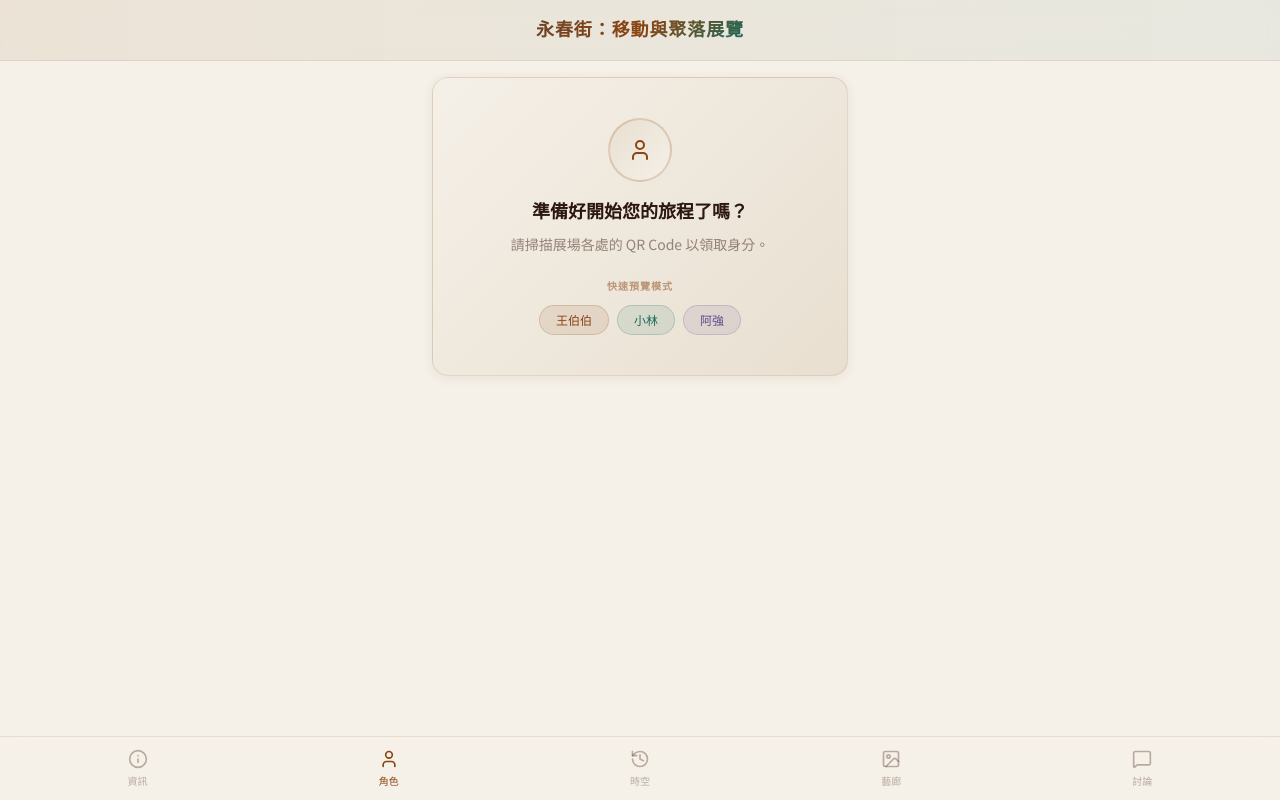
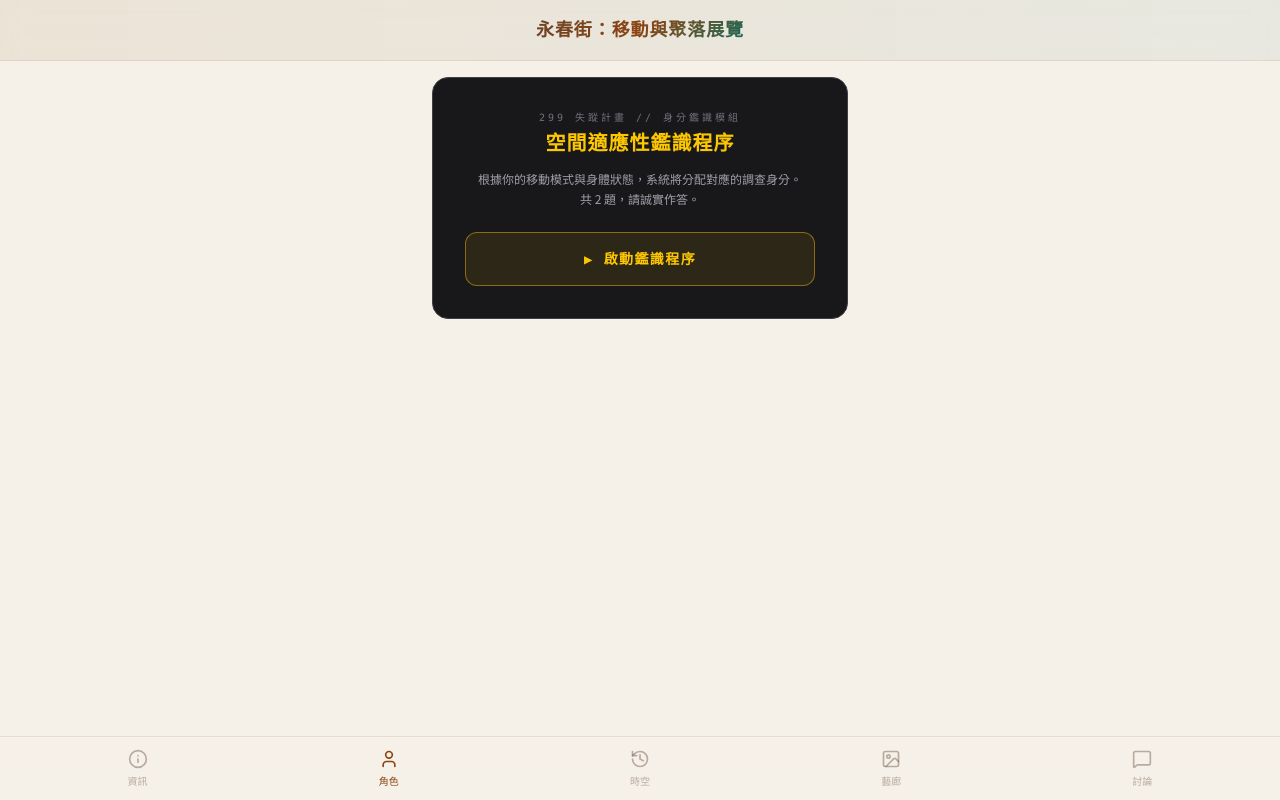
Before and after one commit to foktitus-star/yongchun-exhibition-test, a React (Vite) app: page / in a window 1280 px wide. Both pictures are taken after a click on the button "角色". Built offline with nearby package versions, Linux system fonts and the light colour scheme.

Commit message:
Update App.jsx

```diff
--- a/src/App.jsx
+++ b/src/App.jsx
@@ -65,36 +65,58 @@ if (isFirebaseSetup) {
 
 const appId = 'yongchun-street-project';
 
-// --- 模擬資料：角色故事與路線 ---
+// --- 角色資料 (由測驗結果決定) ---
 const PERSONAS = {
-  resident: {
-    title: '資深住戶：王伯伯',
-    route: '活動中心 -> 巷弄老樹 -> 遺址轉角',
-    story: '我在這裡住了四十年，看著圍牆一塊塊疊起。對我來說，移動不是困難，而是習慣了窄路中的人情味。',
-    color: 'bg-[#F5F0E8]',
-    borderColor: 'border-[#8B4513]',
-    accent: 'text-[#8B4513]',
-    tag: 'bg-[#8B4513]/10 text-[#8B4513]'
+  speedster: {
+    title: '代號：穿梭者 (外送員)',
+    trait: '移動限制：步速極快，但易受地圖誤導與死胡同困擾。',
+    route: '【專屬路線】從客家文化公園階梯捷徑快速下坡。進入永春街邊緣時，你會發現導航上的路已被圍籬封死，請尋找實體巷弄縫隙。',
+    story: '時間就是金錢。但這座聚落的紋理，從來不在 Google Map 的預測範圍內。',
+    color: 'bg-zinc-800',
+    textColor: 'text-yellow-400',
+    borderColor: 'border-yellow-500/50'
   },
-  student: {
-    title: '實習學生：小林',
-    route: 'd-school -> 臨時便道 -> 生活合作宅預定地',
-    story: '帶著捲尺與筆記本，我試圖在非正式聚落的紋理中，尋找社會住宅的另一種可能性。',
-    color: 'bg-[#E8F5F1]',
-    borderColor: 'border-[#1A6B5A]',
-    accent: 'text-[#1A6B5A]',
-    tag: 'bg-[#1A6B5A]/10 text-[#1A6B5A]'
+  restricted: {
+    title: '代號：受限者 (長者)',
+    trait: '移動限制：需依賴輔具，絕對避開階梯與碎石路，步速緩慢。',
+    route: '【專屬路線】請從客家文化公園的無障礙坡道出發。避開階梯捷徑，繞過大草皮外圍的柏油路。雖然多花 5 分鐘，但這是你唯一安全的路。',
+    story: '幾十步的階梯，對我來說就像是一座跨不過去的山。',
+    color: 'bg-zinc-800',
+    textColor: 'text-red-400',
+    borderColor: 'border-red-500/50'
   },
-  outsider: {
-    title: '好奇訪客：阿強',
-    route: '捷運站 -> 永春街入口 -> 展場核心',
-    story: '第一次踏入這裡，導航似乎失靈了。這種「迷路感」正是聚落最迷人的屏障。',
-    color: 'bg-[#EDE8F5]',
-    borderColor: 'border-[#5B4A8A]',
-    accent: 'text-[#5B4A8A]',
-    tag: 'bg-[#5B4A8A]/10 text-[#5B4A8A]'
+  heavy: {
+    title: '代號：負重者 (調查員/器材組)',
+    trait: '移動限制：需要寬闊路面與較大轉彎半徑，路緣石高低差是最大天敵。',
+    route: '【專屬路線】沿著公園主幹道直行。遇到路口請注意路緣石高低差。無法穿越樹林小徑，請沿著公園外側實體人行道前往永春街。',
+    story: '推著沉重的器材，這座城市的每一個幾公分高的台階，都成了阻礙。',
+    color: 'bg-zinc-800',
+    textColor: 'text-blue-400',
+    borderColor: 'border-blue-500/50'
   }
 };
+
+// --- 測驗題目 ---
+const QUIZ_QUESTIONS = [
+  {
+    id: 1,
+    question: '當你遇到前方有一道未知的施工圍籬時，你的直覺反應是？',
+    options: [
+      { label: 'A', text: '快速尋找旁邊的狹窄小巷繞過去。', score: 1 },
+      { label: 'B', text: '停下腳步，尋找平緩且無障礙的退路。', score: 2 },
+      { label: 'C', text: '煩躁地推著手邊的重物，尋找寬敞的替代道路。', score: 3 },
+    ]
+  },
+  {
+    id: 2,
+    question: '你目前的身體與裝備狀態最接近下列何者？',
+    options: [
+      { label: 'A', text: '輕裝上陣，靈活敏捷。', score: 1 },
+      { label: 'B', text: '身體略顯疲憊，需要依賴輔助或平坦路面。', score: 2 },
+      { label: 'C', text: '帶著沉重背包或推車，需要較大的迴轉空間。', score: 3 },
+    ]
+  }
+];
 
 const App = () => {
   const [view, setView] = useState('landing'); // landing, persona, gallery, forum, compare
@@ -104,8 +126,41 @@ const App = () => {
   const [newMessage, setNewMessage] = useState('');
   const [artworks, setArtworks] = useState(MOCK_ARTWORKS);
 
-  // 新增：控制時間滑桿的狀態 (0 到 100)
+  // 時間滑桿
   const [sliderPosition, setSliderPosition] = useState(50);
+
+  // 測驗狀態：0=未開始, 1-2=題目, 3=分析中, 4=顯示結果
+  const [quizStep, setQuizStep] = useState(0);
+  const [quizAnswers, setQuizAnswers] = useState([]);
+
+  // 測驗：選擇選項
+  const handleQuizAnswer = (score) => {
+    const newAnswers = [...quizAnswers, score];
+    setQuizAnswers(newAnswers);
+    if (quizStep < QUIZ_QUESTIONS.length) {
+      setQuizStep(quizStep + 1);
+    }
+    if (quizStep === QUIZ_QUESTIONS.length) {
+      // 最後一題答完 → 進入分析中畫面
+      setQuizStep(3);
+      setTimeout(() => {
+        const total = newAnswers.reduce((a, b) => a + b, 0);
+        let persona;
+        if (total <= 3) persona = PERSONAS.speedster;
+        else if (total === 4) persona = PERSONAS.restricted;
+        else persona = PERSONAS.heavy;
+        setActivePersona(persona);
+        setQuizStep(4);
+      }, 1500);
+    }
+  };
+
+  // 重置測驗
+  const resetQuiz = () => {
+    setQuizStep(0);
+    setQuizAnswers([]);
+    setActivePersona(null);
+  };
 
   // 1. 初始化 Auth
   useEffect(() => {
@@ -399,52 +454,103 @@ const App = () => {
           </div>
         )}
 
-        {/* 角色導覽階段 */}
+        {/* 角色導覽階段 — 空間適應性鑑識程序 */}
         {view === 'persona' && (
           <div className="animate-fade-in space-y-4">
-            {!activePersona ? (
-              <div className="text-center py-10 card-heritage rounded-2xl p-8">
-                <div className="w-16 h-16 rounded-full flex items-center justify-center mx-auto mb-4" style={{ background: 'linear-gradient(135deg, #E8DFD0, #F5F0E8)', border: '2px solid rgba(139,69,19,0.2)' }}>
-                  <User className="text-[#8B4513]" />
+
+            {/* Step 0：測驗入口 */}
+            {quizStep === 0 && (
+              <div className="rounded-2xl border border-zinc-700 bg-zinc-900 p-8 text-center space-y-6">
+                <div className="space-y-1">
+                  <p className="text-[10px] text-zinc-500 uppercase tracking-[0.3em] font-mono">299 失蹤計畫 // 身分鑑識模組</p>
+                  <h2 className="text-xl font-bold font-mono text-yellow-400 tracking-wider">空間適應性鑑識程序</h2>
+                  <p className="text-xs text-zinc-400 leading-relaxed pt-2">根據你的移動模式與身體狀態，系統將分配對應的調查身分。<br/>共 2 題，請誠實作答。</p>
                 </div>
-                <h3 className="font-serif-tc font-bold text-lg text-[#2C1810]">準備好開始您的旅程了嗎？</h3>
-                <p className="text-[#5C4033]/60 text-sm mt-2 mb-6">請掃描展場各處的 QR Code 以領取身分。</p>
-                <div className="space-y-3">
-                  <p className="text-[10px] text-[#8B4513]/50 uppercase tracking-widest font-bold">快速預覽模式</p>
-                  <div className="flex flex-wrap justify-center gap-2">
-                    <button onClick={() => setActivePersona(PERSONAS.resident)} className="px-4 py-1.5 bg-[#8B4513]/10 text-[#8B4513] text-xs rounded-full border border-[#8B4513]/20 hover:bg-[#8B4513]/20 transition-colors">王伯伯</button>
-                    <button onClick={() => setActivePersona(PERSONAS.student)} className="px-4 py-1.5 bg-[#1A6B5A]/10 text-[#1A6B5A] text-xs rounded-full border border-[#1A6B5A]/20 hover:bg-[#1A6B5A]/20 transition-colors">小林</button>
-                    <button onClick={() => setActivePersona(PERSONAS.outsider)} className="px-4 py-1.5 bg-[#5B4A8A]/10 text-[#5B4A8A] text-xs rounded-full border border-[#5B4A8A]/20 hover:bg-[#5B4A8A]/20 transition-colors">阿強</button>
+                <button
+                  onClick={() => setQuizStep(1)}
+                  className="w-full py-4 rounded-xl border border-yellow-500/50 bg-yellow-500/10 text-yellow-400 font-bold font-mono text-sm uppercase tracking-widest hover:bg-yellow-500/20 transition-all"
+                >
+                  ▶ 啟動鑑識程序
+                </button>
+              </div>
+            )}
+
+            {/* Step 1–2：測驗題目 */}
+            {(quizStep === 1 || quizStep === 2) && (() => {
+              const q = QUIZ_QUESTIONS[quizStep - 1];
+              return (
+                <div className="rounded-2xl border border-zinc-700 bg-zinc-900 p-6 space-y-5">
+                  <div className="flex items-center justify-between">
+                    <span className="text-[10px] text-zinc-500 font-mono uppercase tracking-widest">Q{quizStep} / {QUIZ_QUESTIONS.length}</span>
+                    <div className="flex gap-1">
+                      {QUIZ_QUESTIONS.map((_, i) => (
+                        <div key={i} className={`w-6 h-1 rounded-full transition-colors ${i < quizStep ? 'bg-yellow-400' : 'bg-zinc-700'}`} />
+                      ))}
+                    </div>
+                  </div>
+                  <p className="text-sm text-zinc-100 font-mono leading-relaxed">{q.question}</p>
+                  <div className="space-y-3">
+                    {q.options.map((opt) => (
+                      <button
+                        key={opt.label}
+                        onClick={() => handleQuizAnswer(opt.score)}
+                        className="w-full text-left p-4 rounded-xl bg-zinc-900 border border-zinc-700 hover:border-yellow-500 hover:bg-zinc-800 transition-all group"
+                      >
+                        <span className="text-[10px] font-bold font-mono text-yellow-500/70 group-hover:text-yellow-400 block mb-1 uppercase tracking-widest">[{opt.label}]</span>
+                        <span className="text-xs text-zinc-300 leading-relaxed">{opt.text}</span>
+                      </button>
+                    ))}
                   </div>
                 </div>
+              );
+            })()}
+
+            {/* Step 3：分析中 Loading */}
+            {quizStep === 3 && (
+              <div className="rounded-2xl border border-zinc-700 bg-zinc-900 p-16 flex flex-col items-center gap-5">
+                <div className="w-10 h-10 rounded-full border-2 border-yellow-500 border-t-transparent animate-spin" />
+                <p className="text-xs text-yellow-400 font-mono tracking-widest uppercase">ANALYZING_MOBILITY_PATTERN...</p>
+                <p className="text-[10px] text-zinc-600 font-mono">比對移動資料庫中，請稍候</p>
               </div>
-            ) : (
-              <div className={`rounded-2xl border-2 ${activePersona.borderColor} overflow-hidden shadow-md animate-fade-in`} style={{ backgroundColor: '#FFFCF7' }}>
-                <div className={`${activePersona.color} p-6`}>
-                  <div className="flex justify-between items-start mb-4">
-                    <span className={`text-[10px] px-2 py-1 rounded-full font-bold uppercase tracking-wider ${activePersona.tag}`}>已解鎖角色</span>
-                    <button onClick={() => setActivePersona(null)} className="text-[#5C4033]/50 hover:text-[#5C4033] text-sm font-medium transition-colors">切換身分</button>
+            )}
+
+            {/* Step 4：結果顯示 */}
+            {quizStep === 4 && activePersona && (
+              <div className={`rounded-2xl border ${activePersona.borderColor} overflow-hidden animate-fade-in`}>
+                {/* 標頭 */}
+                <div className={`${activePersona.color} p-6 space-y-3`}>
+                  <div className="flex justify-between items-start">
+                    <span className="text-[10px] font-mono font-bold uppercase tracking-widest text-zinc-400">// 身分鑑識完成</span>
+                    <button onClick={resetQuiz} className="text-[10px] text-zinc-500 hover:text-zinc-300 font-mono transition-colors">[ 重新鑑識 ]</button>
                   </div>
-                  <h2 className={`font-serif-tc text-2xl font-black mb-2 ${activePersona.accent}`}>{activePersona.title}</h2>
-                  <p className="text-sm leading-relaxed italic text-[#5C4033]/80">「{activePersona.story}」</p>
+                  <h2 className={`font-mono text-xl font-black ${activePersona.textColor} tracking-wider`}>{activePersona.title}</h2>
+                  <p className="text-xs text-zinc-400 italic leading-relaxed">「{activePersona.story}」</p>
                 </div>
-                <div className="p-6 space-y-6">
-                  <section>
-                    <h4 className="text-xs font-bold text-[#5C4033]/50 uppercase mb-3 flex items-center gap-1">
-                      <Navigation size={14} /> 專屬移動路線
-                    </h4>
-                    <div className="p-4 rounded-xl flex items-center gap-3" style={{ background: 'linear-gradient(135deg, #F5F0E8, #E8DFD0)', border: '1px solid rgba(139,69,19,0.1)' }}>
-                      <div className="w-8 h-8 rounded-full flex items-center justify-center text-white flex-shrink-0" style={{ background: 'linear-gradient(135deg, #8B4513, #C4956A)' }}>
-                        <MapPin size={16} />
-                      </div>
-                      <p className="text-sm font-bold text-[#6B4226] leading-tight">{activePersona.route}</p>
-                    </div>
-                  </section>
 
-                  <div className="p-10 rounded-2xl border border-dashed text-sm text-center" style={{ borderColor: 'rgba(139,69,19,0.2)', backgroundColor: '#F5F0E8', color: '#5C4033' }}>
-                    <Navigation className="mx-auto mb-2 opacity-20" size={32} />
-                    <span className="opacity-50">互動地圖載入中...</span>
+                <div className="p-5 space-y-5 bg-zinc-950">
+                  {/* 移動限制標籤 */}
+                  <div>
+                    <p className="text-[10px] font-mono text-zinc-500 uppercase tracking-widest mb-2">// 移動限制</p>
+                    <p className={`text-sm font-mono font-bold ${activePersona.textColor} border-b-2 pb-1`} style={{ borderColor: 'currentColor' }}>
+                      {activePersona.trait}
+                    </p>
                   </div>
+
+                  {/* 機密任務指示區塊 */}
+                  <div className="rounded-xl border border-dashed border-zinc-700 bg-zinc-900 p-4 space-y-2">
+                    <p className="text-[10px] font-mono text-zinc-500 uppercase tracking-widest flex items-center gap-1">
+                      <span className="text-yellow-500">▍</span> 機密任務指示
+                    </p>
+                    <p className="text-xs text-zinc-300 font-mono leading-relaxed">{activePersona.route}</p>
+                  </div>
+
+                  {/* 前往討論 */}
+                  <button
+                    onClick={() => setView('forum')}
+                    className="w-full py-3 rounded-xl border border-zinc-700 text-zinc-400 hover:border-zinc-500 hover:text-zinc-200 font-mono text-xs uppercase tracking-widest transition-all"
+                  >
+                    前往討論版回報調查結果 →
+                  </button>
                 </div>
               </div>
             )}
```
